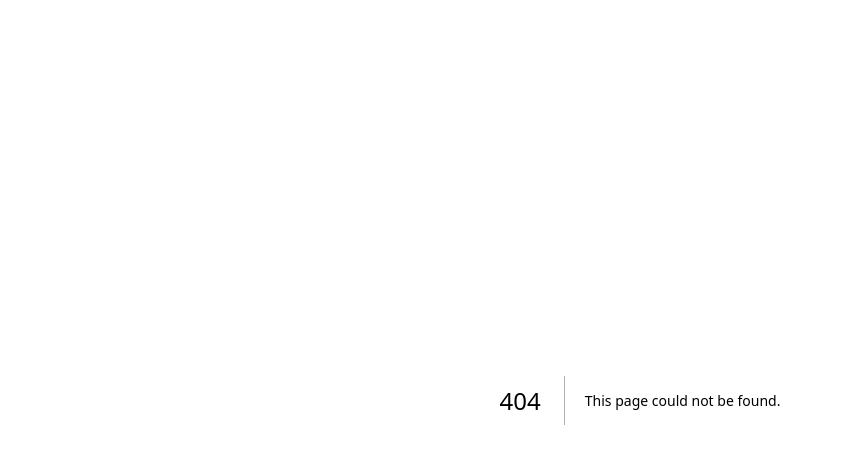
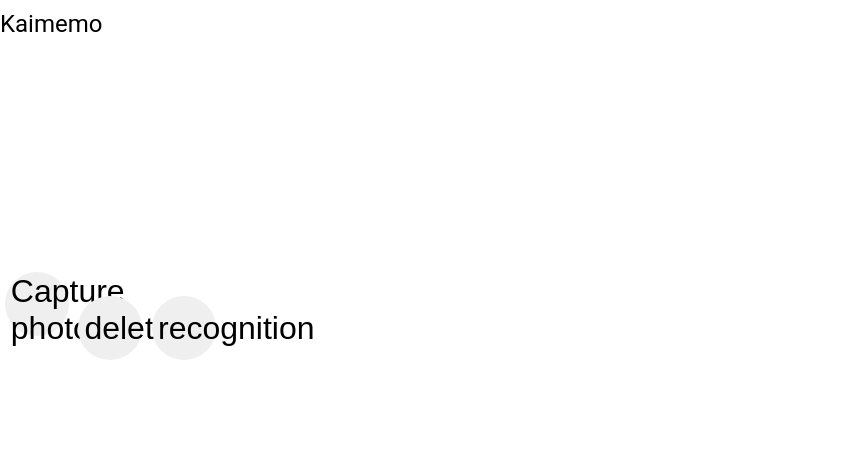
Before and after one commit to myantyuWorld/kaimemo-next-js, a Next.js app in the folder src/: page /recognition in a window 1280 px wide. Before the commit this address had no page. Shown: the top 464 px of the page, without its empty margins (0-841 px from the left). Built offline with nearby package versions, Linux system fonts and the light colour scheme; no server answers.

Commit message:
[recognition] react-webcam 初期実装

```diff
--- a/src/components/CaluclationButton.tsx
+++ b/src/components/CaluclationButton.tsx
@@ -5,8 +5,8 @@ import Link from 'next/link';
 export default function CalculateButton() {
   const fabStyle = {
     position: 'absolute',
-    top: 250,
-    right: 16,
+    top: 10,
+    right: 60,
     background:"#8bd3dd"
   };
 
--- a/src/package.json
+++ b/src/package.json
@@ -22,6 +22,7 @@
     "next": "13.0.4",
     "react": "18.2.0",
     "react-dom": "18.2.0",
+    "react-webcam": "^7.1.0",
     "swr": "^2.1.5",
     "typescript": "4.9.3"
   }
--- a/src/pages/index.tsx
+++ b/src/pages/index.tsx
@@ -8,6 +8,7 @@ import useSWR from 'swr'
 import FilterMemo from '../components/FilterMemo';
 import CalculateButton from '../components/CaluclationButton';
 import LinearProgress from '@mui/material/LinearProgress';
+import RecognitionButton from '../features/recognition/components/RecognitionButton';
 
 export default function Home() {
   // https://zenn.dev/uttk/articles/b3bcbedbc1fd00
@@ -92,10 +93,11 @@ export default function Home() {
         <title>Kaimemo!</title>
       </Head>
       <Container maxWidth="md" sx={containerStyle}>
-        <Typography variant='h2' sx={{color:"#001858"}}>Kaimemo!</Typography>
+        <Typography variant='h3' sx={{color:"#001858"}}>Kaimemo!</Typography>
         <InputMemo handleRegistMemo={handleRegistMemo}></InputMemo>
         <FilterMemo handleFilterChange={handleFilterChange} filterCategory={filterCategory} />
         <CalculateButton />
+        <RecognitionButton/>
 
         <MemoList data={data} filter={filterCategory} handleDeleteMemo={handleDeleteMemo}></MemoList>
       </Container >
--- /dev/null
+++ b/src/pages/recognition.tsx
@@ -0,0 +1,59 @@
+import { Container, Grid, Typography } from "@mui/material";
+import Head from "next/head";
+import Link from "next/link";
+import React from "react";
+import Webcam from "react-webcam";
+
+
+export default function Recognition() {
+  const videoConstraints = {
+    width: 1280,
+    height: 720,
+    facingMode: "user"
+  };
+  const webcamRef = React.useRef(null);
+  const [url, setUrl] = React.useState<string | null>(null);
+  // TODO : 赤波線をなくす
+  const capture = React.useCallback(
+    () => {
+      const imageSrc = webcamRef.current.getScreenshot();
+      if (imageSrc) {
+        setUrl(imageSrc)
+      }
+    },
+    [webcamRef]
+  );
+  const recognition = React.useCallback(
+    () => {
+      console.log("撮影した画像を、解析に回す")
+    },
+    [url]
+  );
+  return (
+    <>
+      <Head>
+        <title>Kaimemo!</title>
+      </Head>
+      <Typography variant='h5' mt={1}><Link href="/">Kaimemo</Link></Typography>
+      <Grid container spacing={0} mt={1}>
+        <Grid item xs={12}>
+          <Webcam
+            audio={false}
+            ref={webcamRef}
+            screenshotFormat="image/jpeg"
+            width={390}
+            videoConstraints={videoConstraints}
+          />
+        </Grid>
+        <Grid item xs={12}>
+          <img src={url} />
+        </Grid>
+        <Grid item xs={12}>
+          <button onClick={capture}>Capture photo</button>
+          <button onClick={() => setUrl(null)}>delete</button>
+          <button onClick={recognition}>recognition</button>
+        </Grid>
+      </Grid>
+    </>
+  )
+}
```
Also changed, not shown: src/features/recognition/components/RecognitionButton.tsx (added, +24 -0 lines), 1 other file (tests, documents, lock files or other folders).
